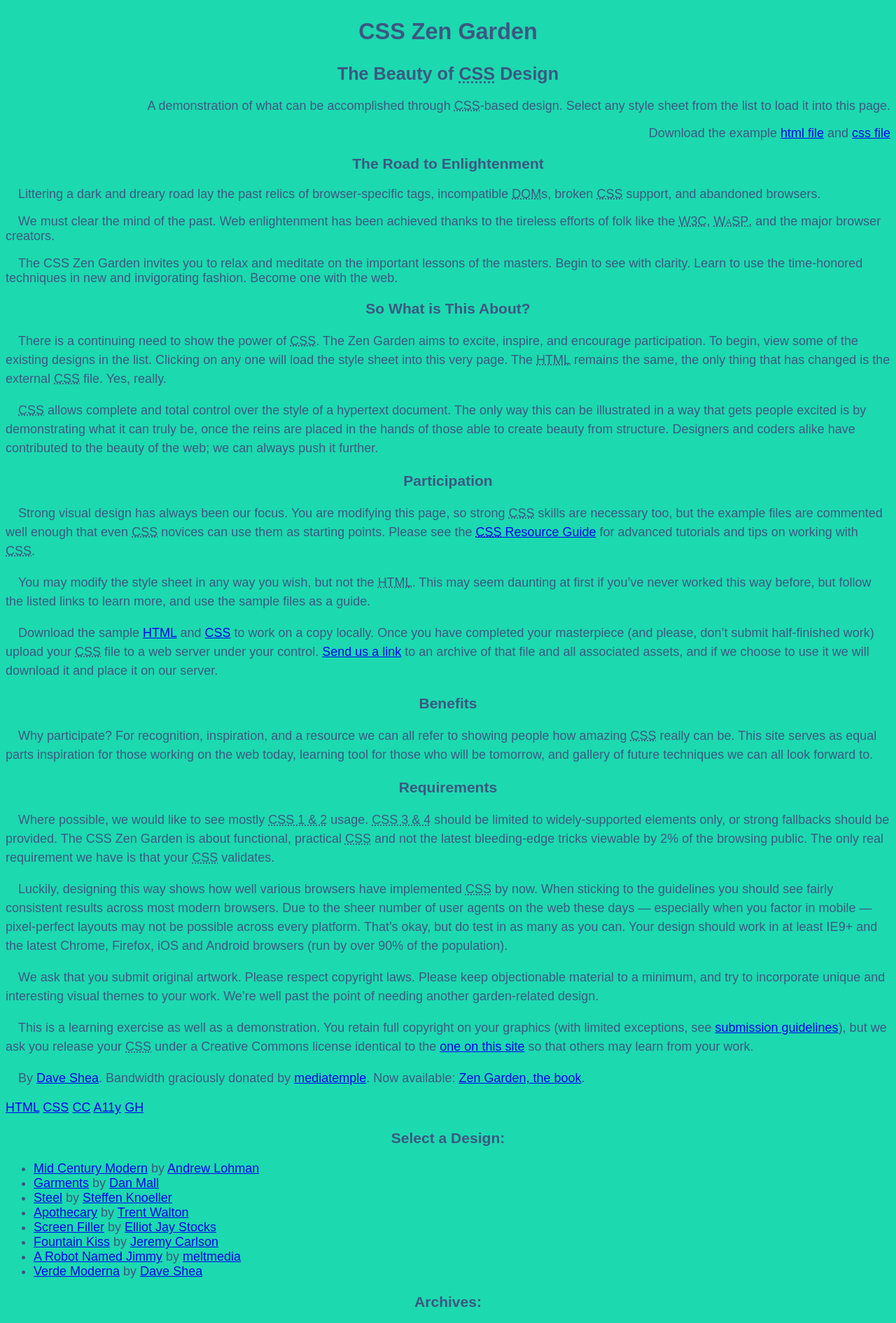
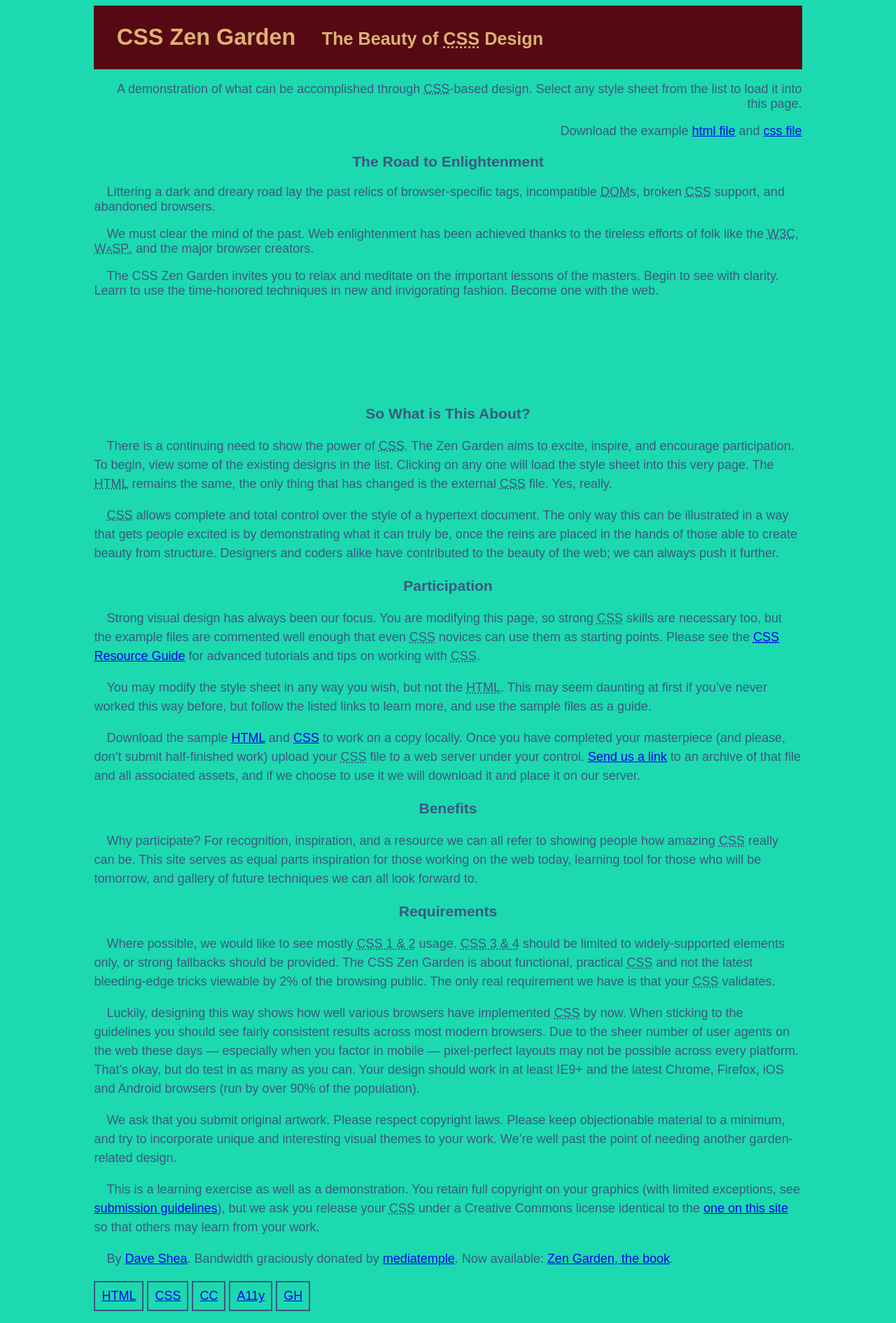
Before and after one commit to KennedyKDOD/desenvolve-introducao-web, a plain HTML site: page CSS-ZEN-GARDEN/index.html in a window 1280 px wide. Shown: the top 1890 px of the page at 70% size. Drawn offline with Linux system fonts and the light colour scheme.

Commit message:
Update style.css
aula 13- Box Models

```diff
--- a/CSS-ZEN-GARDEN/style.css
+++ b/CSS-ZEN-GARDEN/style.css
@@ -26,3 +26,39 @@
     .summary {text-align: right;}
     .main p {line-height: 1.5;}
     abbr{font-variant: small-caps;}
+
+
+ /* aula 13 - Box Model */
+
+    .page-wrapper {
+        width: 80%;
+        max-width: 1280px;
+        margin: auto;}
+
+    #zen-intro{height: 550px;}
+
+    #design-archives{
+        display: none;
+    }
+
+    #zen-intro header {
+        background-color: rgb(86, 9, 18);
+        color: rgb(219, 178, 115);
+    }
+    #zen-intro header h1, #zen-intro header h2 {display: inline-block;}
+    #zen-intro header h1 {
+        margin-left: 1em;
+        margin-right: 1em;}
+
+    aside ul {
+        list-style-type: none;
+    }
+    aside ul li {
+        margin: 1em;
+        text-align: center;}
+
+    .main footer a {
+        border: solid 2px #3C5880;
+        padding: 0.5em;
+        display: inline-block;
+    }
```
